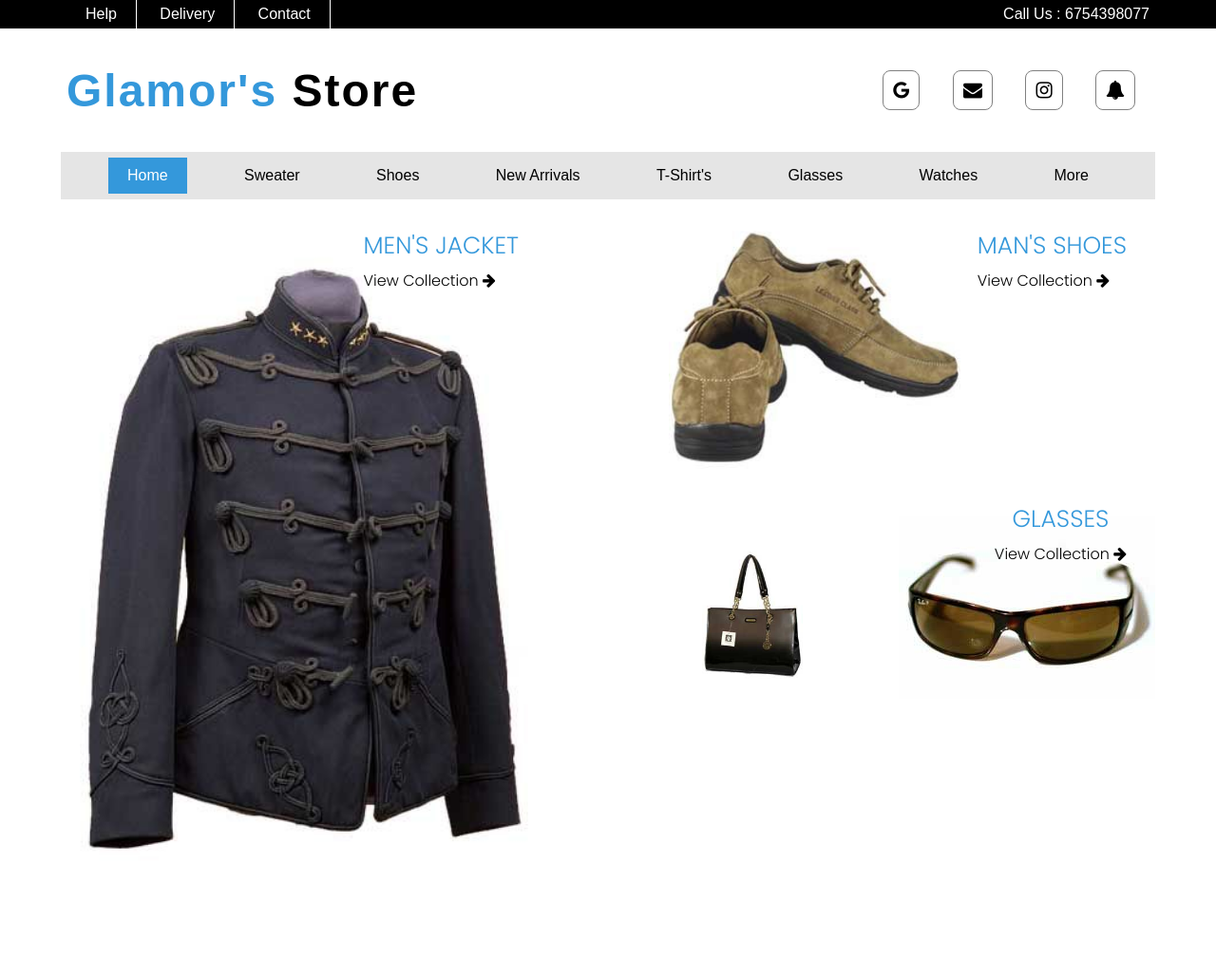
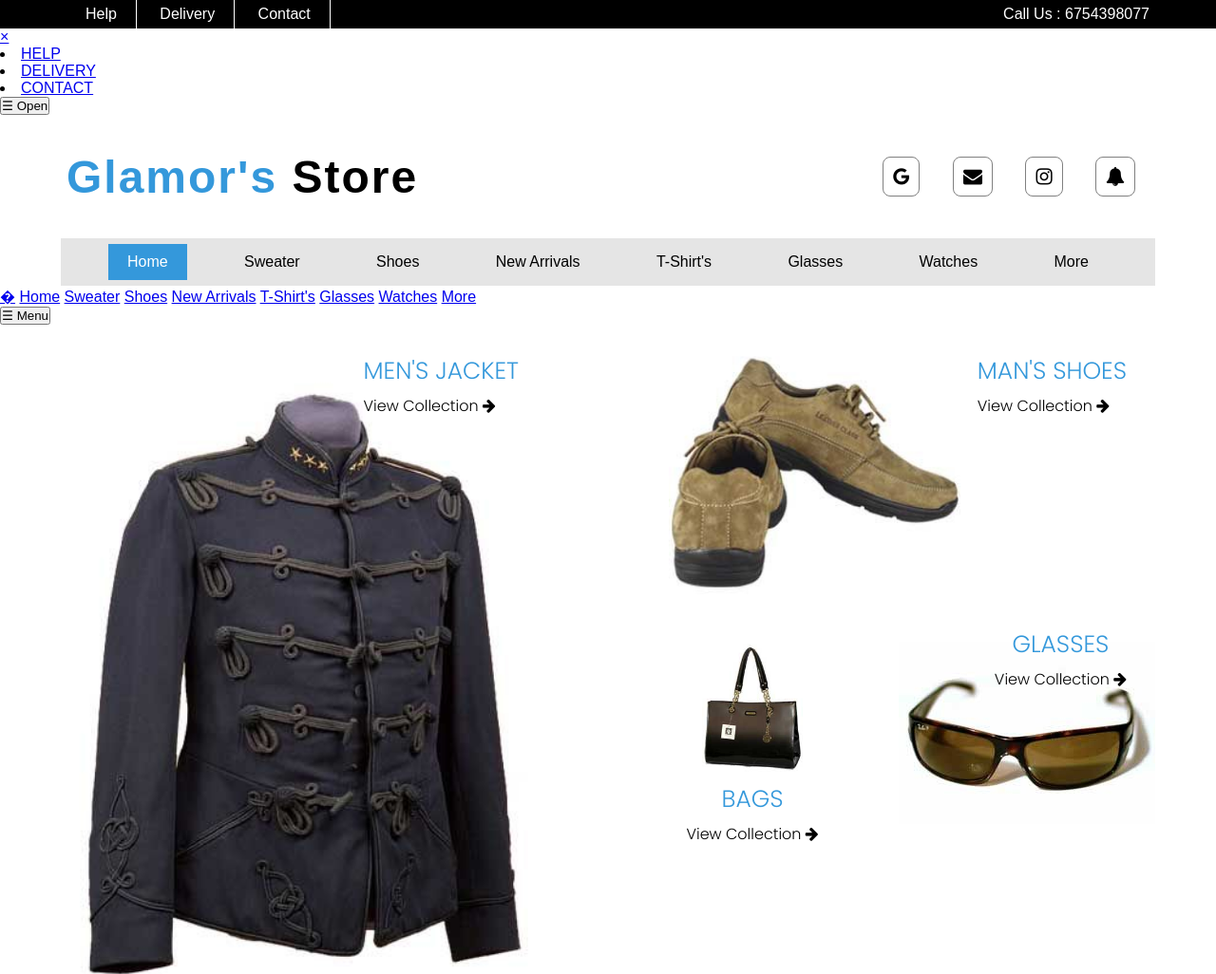
Before and after one commit to ravibhat28/shop, a plain HTML site: page index.html in a window 1280 px wide. Shown: the top 1026 px of the page at 95% size. Before the commit the page ends 998 px from the top, so only its background shows below. Drawn offline with Linux system fonts and the light colour scheme.

Commit message:
Update index.html

```diff
--- a/index.html
+++ b/index.html
@@ -1,6 +1,7 @@
 <!DOCTYPE html>
 <html>
 <head>
+	<meta name="viewport" content="width=device-width, initial-scale=1.0">
 	<title>Create an ecommerce website using html and css in Hindi</title>
 	<link rel="stylesheet" type="text/css" href="style.css">
 <link rel="stylesheet" href="https://cdnjs.cloudflare.com/ajax/libs/font-awesome/4.7.0/css/font-awesome.min.css">
@@ -22,6 +23,21 @@
 				Call Us : 6754398077
 			</div>
 		</nav>
+
+        <nav class="nav1mobile">
+			<div id="mySidebar" class="sidebar">
+                            <a href="javascript:void(0)" class="closebtn" onclick="closeNav()">&times;</a>
+                            <li><a href="#">HELP</a></li>
+                            <li><a href="#">DELIVERY</a></li>
+                            <li><a href="#">CONTACT</a></li>
+
+                        </div>
+
+                            <div id="main">
+                            <button class="openbtn" onclick="openNav()">&#9776; Open</button>
+							</div>
+		</nav>
+
 
 		<nav class="nav2">
 			<div class="logo">
@@ -47,16 +63,37 @@
 
 		</nav>
 
+
+    <nav class="nav3mobile">
+    <div id="mySidenav" class="sidenav">
+  <a href="javascript:void(0)" class="closebtn" onclick="closeNav1()">�</a>
+ <a href="#">Home</a>
+			<a href="#">Sweater</a>
+			<a href="#">Shoes</a>
+			<a href="#">New Arrivals</a>
+			<a href="#">T-Shirt's</a>
+			<a href="#">Glasses</a>
+			<a href="#">Watches</a>
+			<a href="#">More</a>
+</div>
+
+<div id="main">
+                            <button class="openbtn" onclick="openNav1()">&#9776; Menu</button>
+							</div>
+    </nav>
+
+
 		<section id="featured">
 			<div class="f-container">
+
 								<div class="f-left">
 									<img src="/c1.jpg">
 									<div class="text">
 								<p>MEN'S JACKET</p>
 								<span>View Collection <i class="fa fa-arrow-right"></i> </span>
 							   </div>
+								</div>
 
-				</div>
 						<div class="f-right">
 											<div class="shoes">
 											<img src="/c2.jpg">
@@ -69,6 +106,10 @@
 								<div class="fr-container">
 													<div>
 														<img src="/c3.jpg">
+														<div class="text">
+														<p>BAGS</p>
+														<span>View Collection <i class="fa fa-arrow-right"></i> </span>
+														</div>
 													</div>
 
 												<div id="kuchbhi">
@@ -79,12 +120,13 @@
 												    </div>
 												</div>
 								</div>
-
 						</div>
 			</div>
+
 		</section>
 
 	</header>
 
 </body>
+<script src="./index.js"></script>
 </html>
```
Lines whose indentation alone changed are shown as unchanged.
